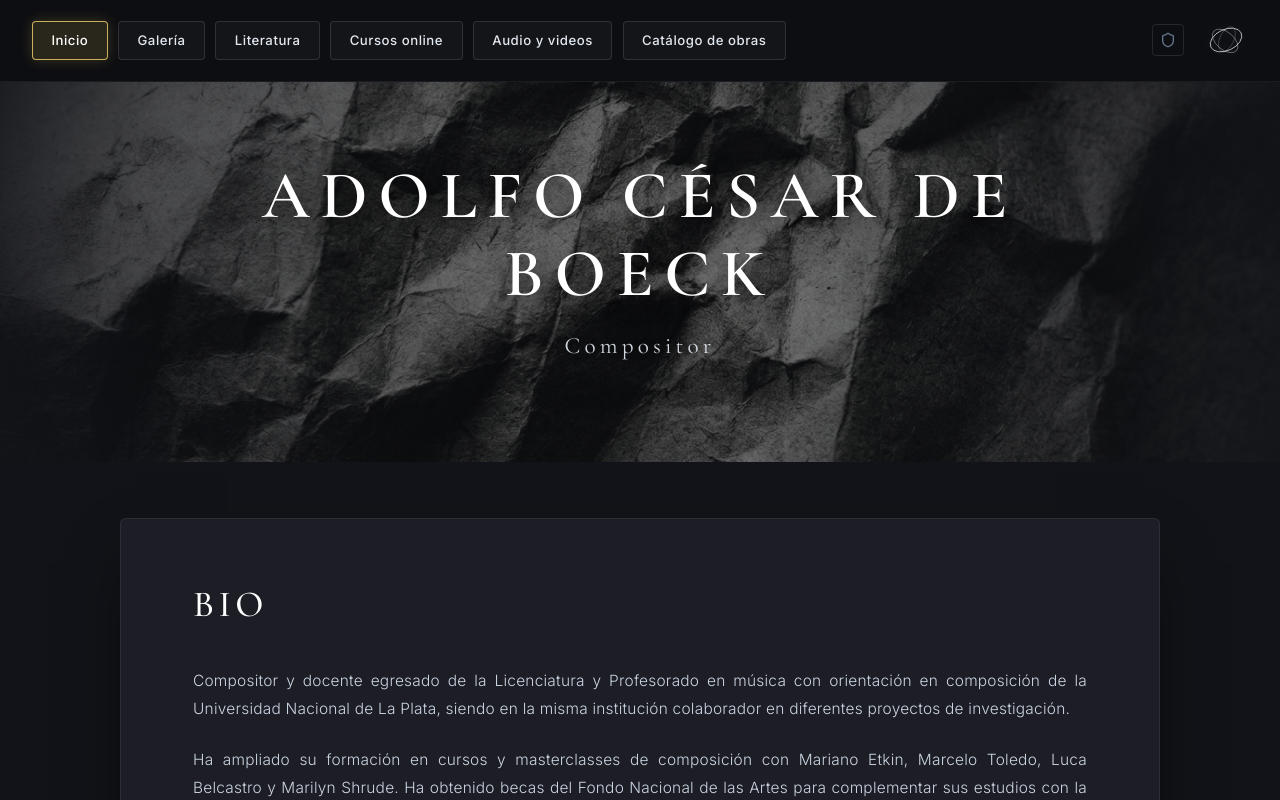
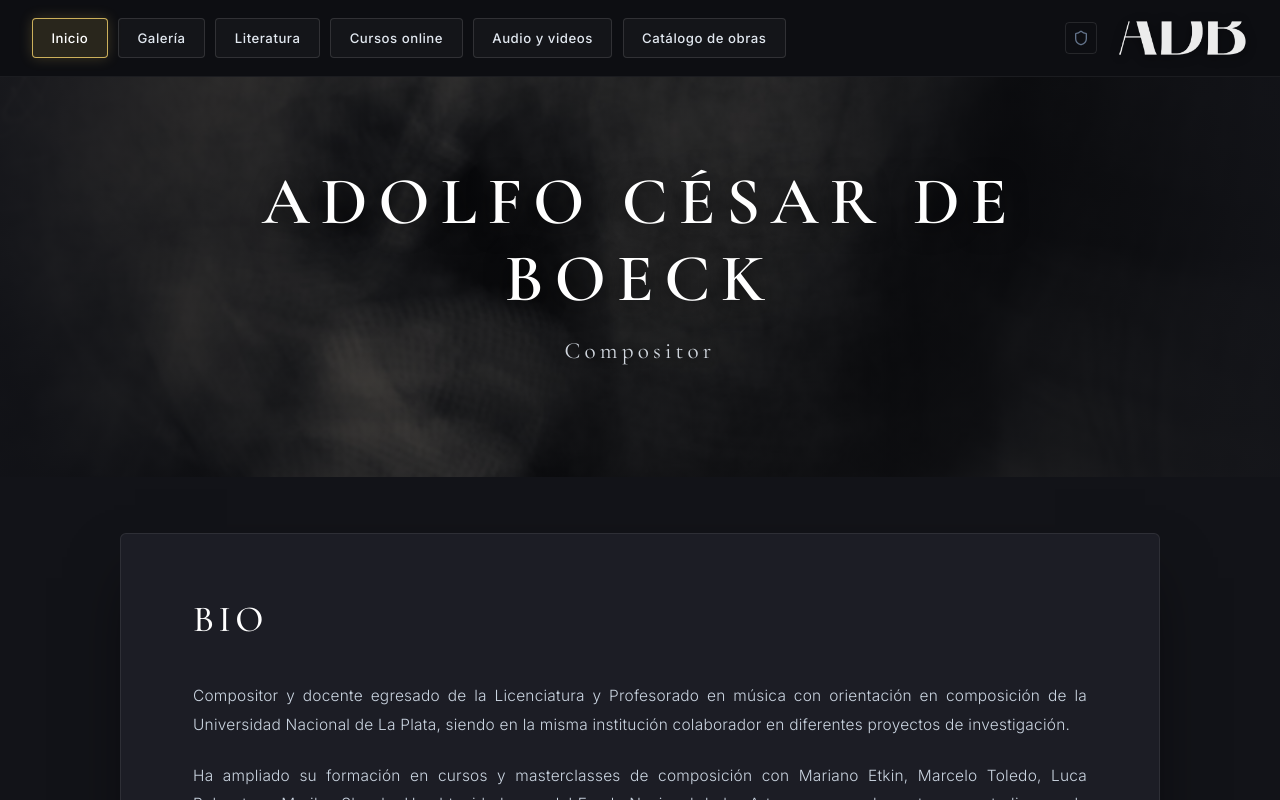
Before and after one commit to adolfo85/adolfodeboeck, a React (Vite) app: page / in a window 1280 px wide. Shown: the top 800 px of the page. Built offline with nearby package versions, Linux system fonts and the light colour scheme; the HTML template or start-up script is replaced by a standard one.

Commit message:
feat: usar fondo.jpg en cabecera hero y reemplazar logo nav con monograma ADB optimizado y transparente

```diff
--- a/src/components/HeroBanner.css
+++ b/src/components/HeroBanner.css
@@ -1,7 +1,8 @@
 .hero-banner {
   position: relative;
   width: 100%;
-  min-height: 380px;
+  min-height: 400px;
+  background-image: url('../img/fondo.jpg');
   background-size: cover;
   background-position: center center;
   background-repeat: no-repeat;
@@ -16,9 +17,9 @@
   inset: 0;
   background: radial-gradient(
     circle at center,
-    rgba(17, 18, 22, 0.45) 0%,
-    rgba(17, 18, 22, 0.72) 75%,
-    rgba(18, 19, 24, 0.95) 100%
+    rgba(14, 15, 19, 0.45) 0%,
+    rgba(14, 15, 19, 0.75) 70%,
+    rgba(18, 19, 24, 0.94) 100%
   );
   pointer-events: none;
 }
--- a/src/components/HeroBanner.jsx
+++ b/src/components/HeroBanner.jsx
@@ -1,16 +1,22 @@
 import React from 'react';
+import defaultFondo from '../img/fondo.jpg';
 import './HeroBanner.css';
 
 export default function HeroBanner({
   name = "ADOLFO CÉSAR DE BOECK",
   subtitle = "Compositor",
-  heroImage = "/src/img/hero_texture.jpg"
+  heroImage
 }) {
+  // Resuelve la imagen de fondo: usa fondo.jpg por defecto o si apunta a la textura antigua
+  const bgImage = (!heroImage || heroImage.includes('hero_texture') || heroImage === '/src/img/fondo.jpg')
+    ? defaultFondo
+    : heroImage;
+
   return (
     <section
       className="hero-banner"
       style={{
-        backgroundImage: `url(${heroImage})`
+        backgroundImage: `url(${bgImage})`
       }}
     >
       <div className="hero-dark-overlay"></div>
--- a/src/components/Navbar.css
+++ b/src/components/Navbar.css
@@ -30,22 +30,29 @@
   gap: 1.25rem;
 }
 
-.monogram-logo {
+.brand-logo-link {
   display: flex;
   align-items: center;
   justify-content: center;
-  transition: transform 0.3s ease, opacity 0.3s ease;
+  text-decoration: none;
+  transition: transform 0.25s ease, opacity 0.25s ease;
 }
 
-.monogram-logo:hover {
-  transform: rotate(8deg) scale(1.05);
+.brand-logo-img {
+  height: 38px;
+  width: auto;
+  max-width: 145px;
+  object-fit: contain;
+  display: block;
+  filter: drop-shadow(0 2px 6px rgba(0, 0, 0, 0.5));
+  transition: filter 0.25s ease, transform 0.25s ease, opacity 0.25s ease;
+  opacity: 0.92;
 }
 
-.monogram-svg {
-  width: 44px;
-  height: 44px;
-  display: block;
-  filter: drop-shadow(0 0 6px rgba(255, 255, 255, 0.2));
+.brand-logo-link:hover .brand-logo-img {
+  opacity: 1;
+  transform: scale(1.04);
+  filter: drop-shadow(0 0 10px rgba(245, 212, 107, 0.6));
 }
 
 .admin-quick-link {
@@ -121,6 +128,10 @@
   .desktop-nav {
     display: none;
   }
+  .brand-logo-img {
+    height: 30px;
+    max-width: 110px;
+  }
   .mobile-toggle-btn {
     display: flex;
     align-items: center;
--- a/src/components/Navbar.jsx
+++ b/src/components/Navbar.jsx
@@ -1,6 +1,7 @@
 import React, { useState } from 'react';
 import { NavLink, Link } from 'react-router-dom';
 import { Menu, X, Shield } from 'lucide-react';
+import navLogo from '../img/logo-nav.png';
 import './Navbar.css';
 
 export default function Navbar() {
@@ -34,49 +35,17 @@ export default function Navbar() {
           ))}
         </nav>
 
-        {/* Monograma / Logo minimalista (Derecha) */}
+        {/* Logo Monograma ADB (Derecha) */}
         <div className="nav-right">
           <Link to="/admin" title="Panel de Administración" className="admin-quick-link">
             <Shield size={16} />
           </Link>
-          <Link to="/" className="monogram-logo" title="Adolfo César De Boeck">
-            <svg
-              width="48"
-              height="48"
-              viewBox="0 0 100 100"
-              fill="none"
-              xmlns="http://www.w3.org/2000/svg"
-              className="monogram-svg"
-            >
-              {/* Monograma geométrico de líneas orgánicas de compositor */}
-              <ellipse
-                cx="50"
-                cy="50"
-                rx="38"
-                ry="24"
-                transform="rotate(-25 50 50)"
-                stroke="rgba(255,255,255,0.7)"
-                strokeWidth="2"
-              />
-              <ellipse
-                cx="48"
-                cy="52"
-                rx="34"
-                ry="20"
-                transform="rotate(40 48 52)"
-                stroke="rgba(255,255,255,0.5)"
-                strokeWidth="1.5"
-              />
-              <ellipse
-                cx="52"
-                cy="48"
-                rx="30"
-                ry="16"
-                transform="rotate(-65 52 48)"
-                stroke="rgba(255,255,255,0.4)"
-                strokeWidth="1"
-              />
-            </svg>
+          <Link to="/" className="brand-logo-link" title="Adolfo César De Boeck">
+            <img
+              src={navLogo}
+              alt="Logo Adolfo César De Boeck"
+              className="brand-logo-img"
+            />
           </Link>
 
           {/* Botón hamburguesa móvil */}
--- a/src/data/content.json
+++ b/src/data/content.json
@@ -2,7 +2,7 @@
   "general": {
     "name": "ADOLFO CÉSAR DE BOECK",
     "subtitle": "Compositor",
-    "heroImage": "/src/img/hero_texture.jpg",
+    "heroImage": "/src/img/fondo.jpg",
     "contactEmail": "adolfodeboeck@gmail.com",
     "contactPhone": "+54 381 413 8086",
     "location": "Tucumán, Argentina",
```
Also changed, not shown: src/img/fondo.jpg (added), src/img/logo-nav.png (added).
